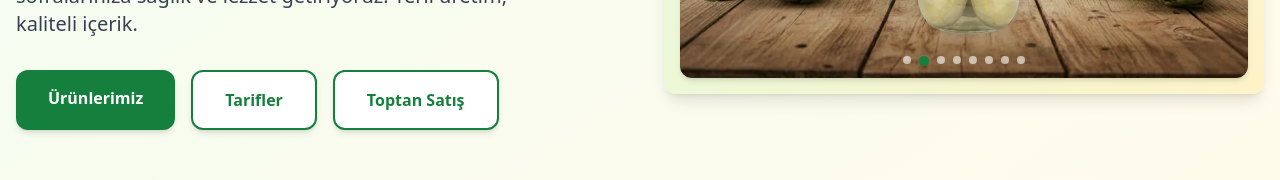
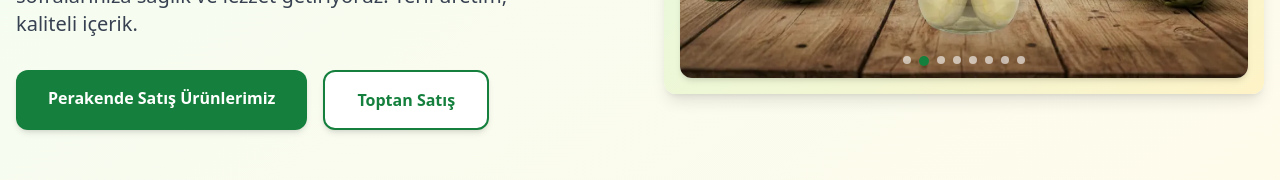
Before and after one commit to merenn06/lezzettetek, a Next.js app: page / in a window 1280 px wide. Shown: the part 719-899 px from the top of the page. Built offline with nearby package versions, Linux system fonts and the light colour scheme; no server answers; a web font is replaced by a local one.

Commit message:
fix: minor layout and wholesale adjustments

```diff
--- a/src/app/page.tsx
+++ b/src/app/page.tsx
@@ -73,13 +73,7 @@ export default async function Home() {
                   href="/urunlerimiz"
                   className="px-8 py-4 bg-green-700 text-white rounded-xl font-semibold hover:bg-green-800 transition-colors text-center shadow-md"
                 >
-                  Ürünlerimiz
-                </Link>
-                <Link
-                  href="/tarifler"
-                  className="px-8 py-4 bg-white text-green-700 rounded-xl font-semibold hover:bg-gray-50 transition-colors text-center shadow-md border-2 border-green-700"
-                >
-                  Tarifler
+                  Perakende Satış Ürünlerimiz
                 </Link>
                 <Link
                   href="/toptan-satis"
--- a/src/app/toptan-satis/ToptanSatisClient.tsx
+++ b/src/app/toptan-satis/ToptanSatisClient.tsx
@@ -400,7 +400,6 @@ export default function ToptanSatisClient() {
             <div className="space-y-2 text-sm text-gray-700 leading-relaxed">
               <p>3&apos;lü koli bazlı fiyatlandırma uygulanmaktadır.</p>
               <p>Tüm ürünlerimiz adres teslim olarak sevk edilmektedir.</p>
-              <p>Fiyatlar KDV dahildir.</p>
               <p>İstanbul bölgesi için özel fiyatlandırma sunulmaktadır.</p>
             </div>
           </div>
```
